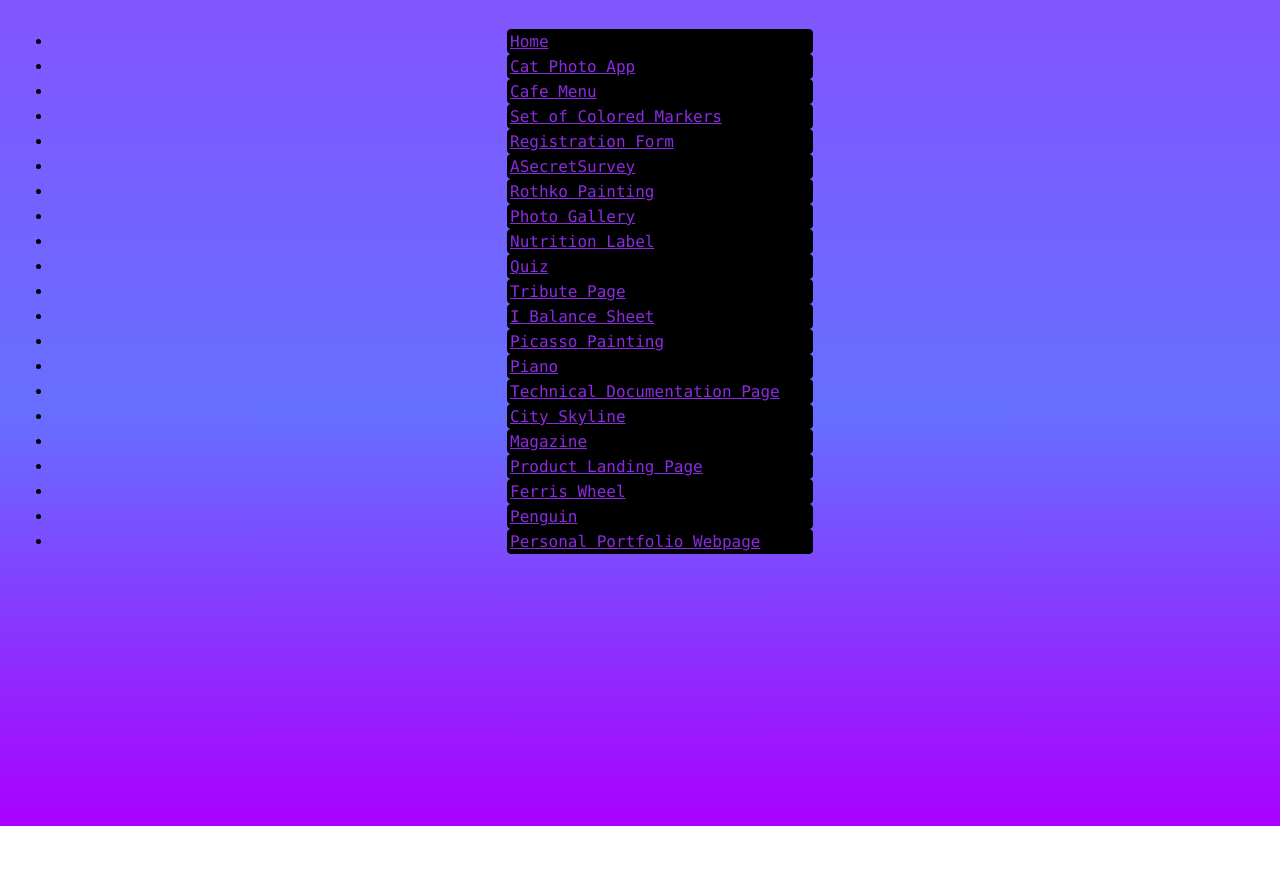
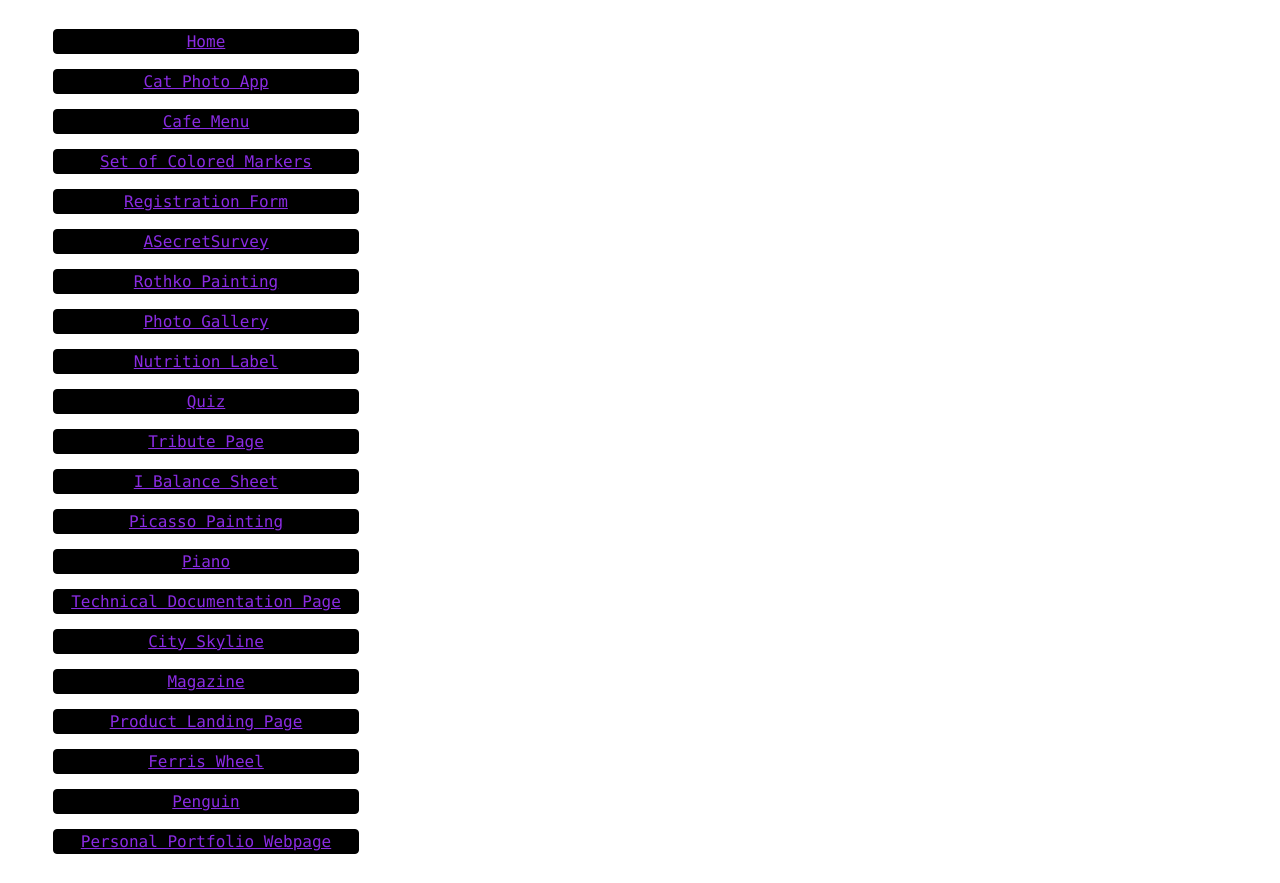
Before and after one commit to mtdowner/myfreecodecamp, a plain HTML site: page index.html in a window 1280 px wide. Before the commit the page ends 826 px from the top, so only its background shows below. Drawn offline with Linux system fonts and the light colour scheme.

Commit message:
Update styles.css

```diff
--- a/styles.css
+++ b/styles.css
@@ -28,21 +28,28 @@
 
 body {
   font-family: Menlo, monospace;
-  background: linear-gradient(#8255FF,#666FFF, #A0F);
+  background: linear-gradient(#8255FF, #000;);
   background-repeat: no-repeat;
   padding: 5px;
   min-height: 100vh;
+}
+
+li {
+  list-style-type: none;
 }
 
 a {
   border: thin black solid;
   display: flex;
   flex-flow: column;
+  justify-content: center;
+  align-items: center;
   padding: 5px;
   max-width: 300px;
-  margin: auto;
+  margin-top: 15px;
 }
 a:hover {
+  color: #fff;
   background-image: linear-gradient(#8255ff, #9003ff, #a0f, #0ff);
 }
 .half {
```
